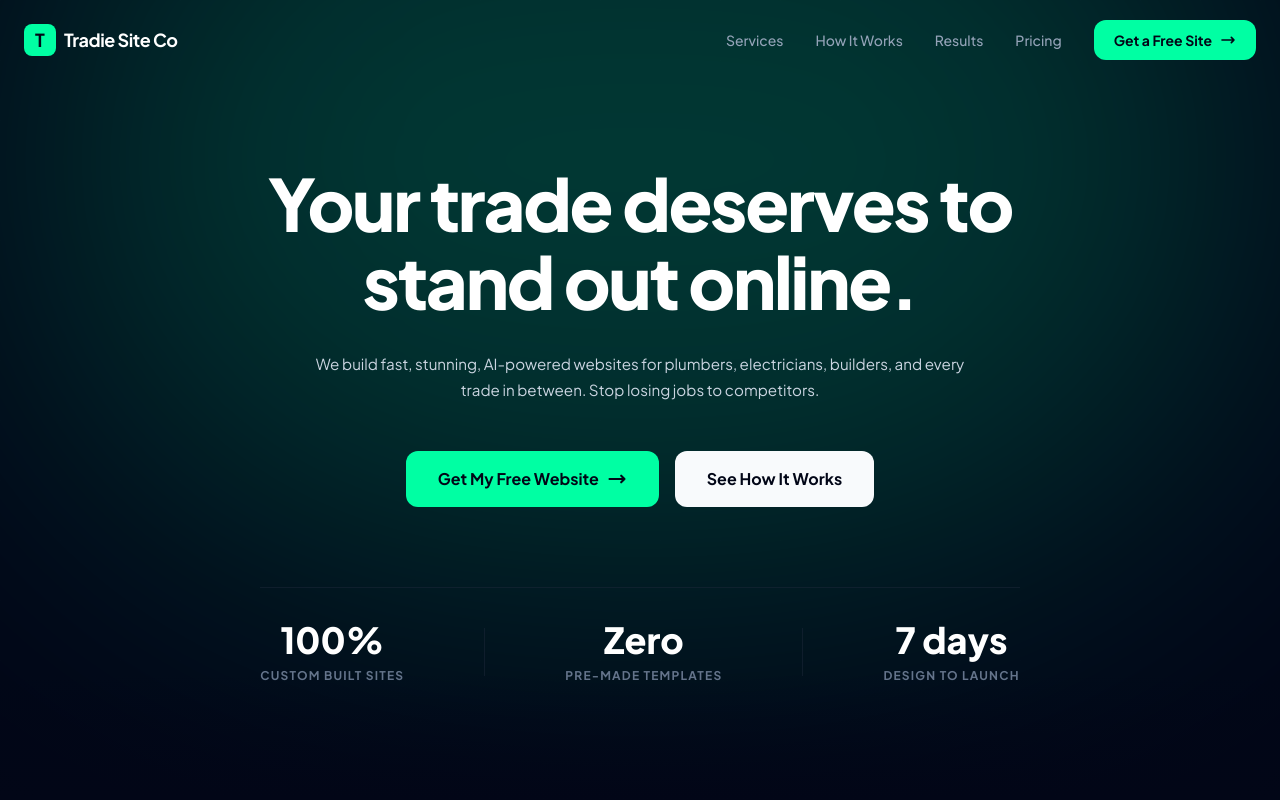
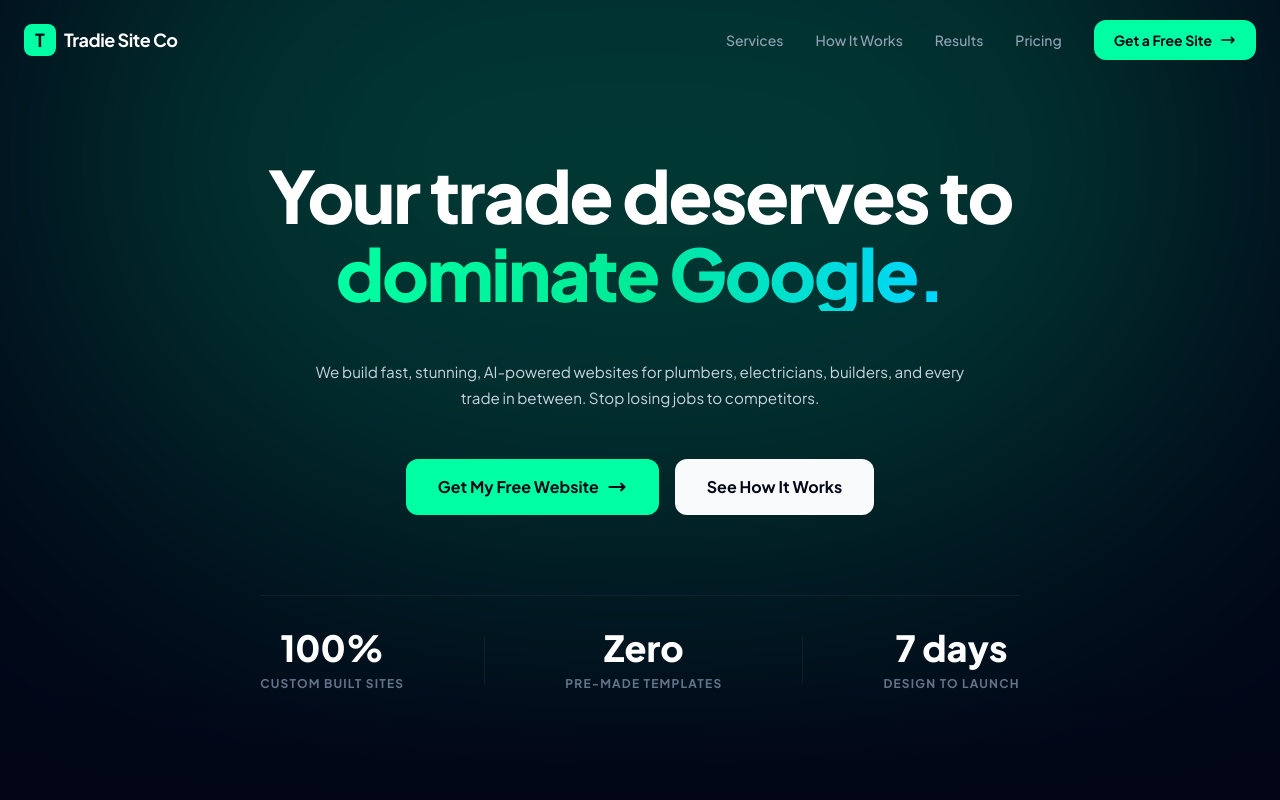
Before and after one commit to tradiesiteco/tradie-site-co, a Next.js app: page / in a window 1280 px wide. Shown: the top 800 px of the page. Built offline with nearby package versions, Linux system fonts and the light colour scheme.

Commit message:
Restored rotating text animation to Hero section with green theme

```diff
--- a/src/components/Hero.tsx
+++ b/src/components/Hero.tsx
@@ -10,6 +10,15 @@ const rotatingWords = [
 ];
 
 export default function Hero() {
+  const [currentIndex, setCurrentIndex] = useState(0);
+
+  useEffect(() => {
+    const interval = setInterval(() => {
+      setCurrentIndex((prev) => (prev + 1) % rotatingWords.length);
+    }, 4000);
+    return () => clearInterval(interval);
+  }, []);
+
   return (
     <section className="relative min-h-screen flex items-center justify-center overflow-hidden pt-20 bg-[#020617]">
       {/* Background gradient effects */}
@@ -33,7 +42,14 @@ export default function Hero() {
         <h1 className="text-fluid-display text-white animate-slide-up mb-8 font-extrabold tracking-tight">
           Your trade deserves to
           <br />
-          stand out online.
+          <span className="inline-block overflow-hidden h-[1.3em] align-bottom relative">
+            <span
+              key={currentIndex}
+              className="inline-block bg-gradient-to-r from-brand-primary via-brand-primary/90 to-brand-secondary bg-clip-text text-transparent animate-slide-up-in"
+            >
+              {rotatingWords[currentIndex]}
+            </span>
+          </span>
         </h1>
 
         {/* Subheadline */}
```
